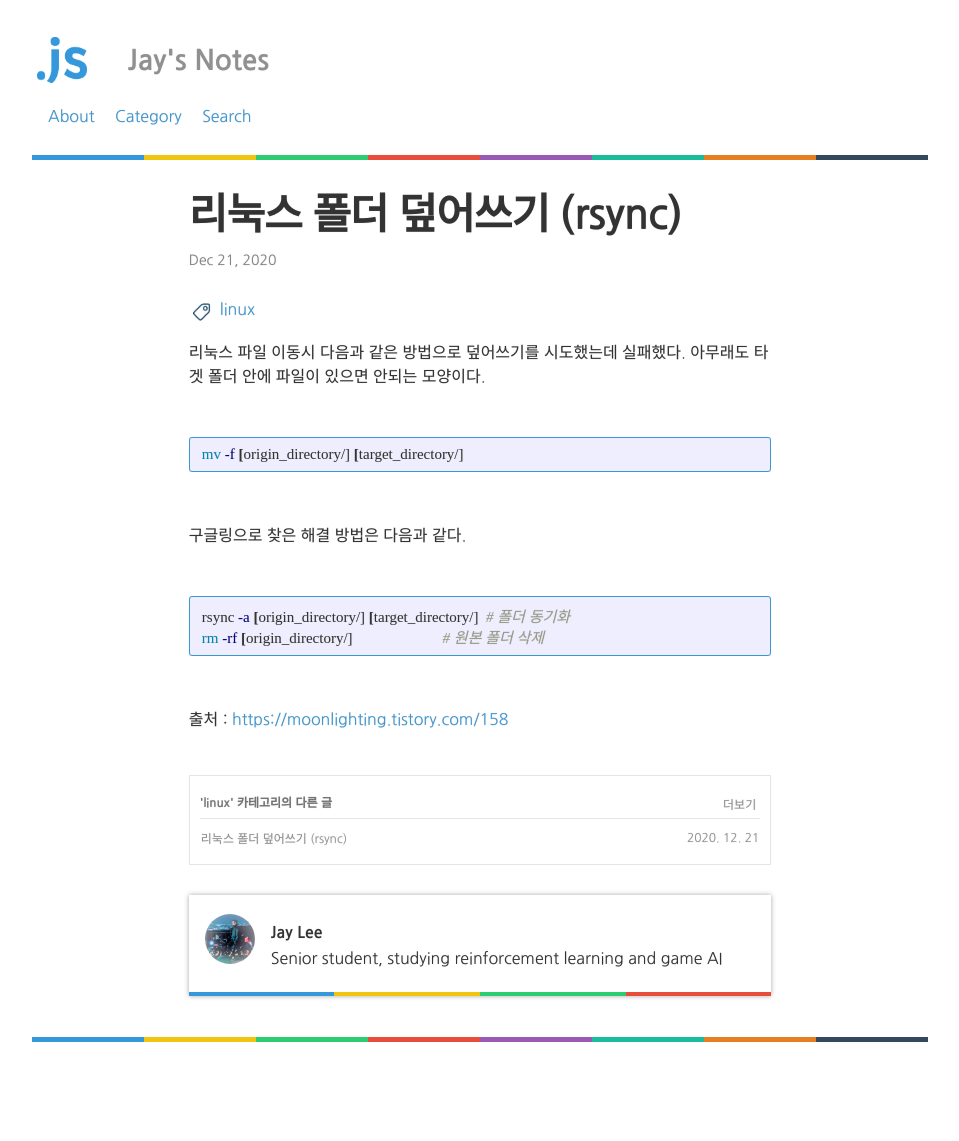
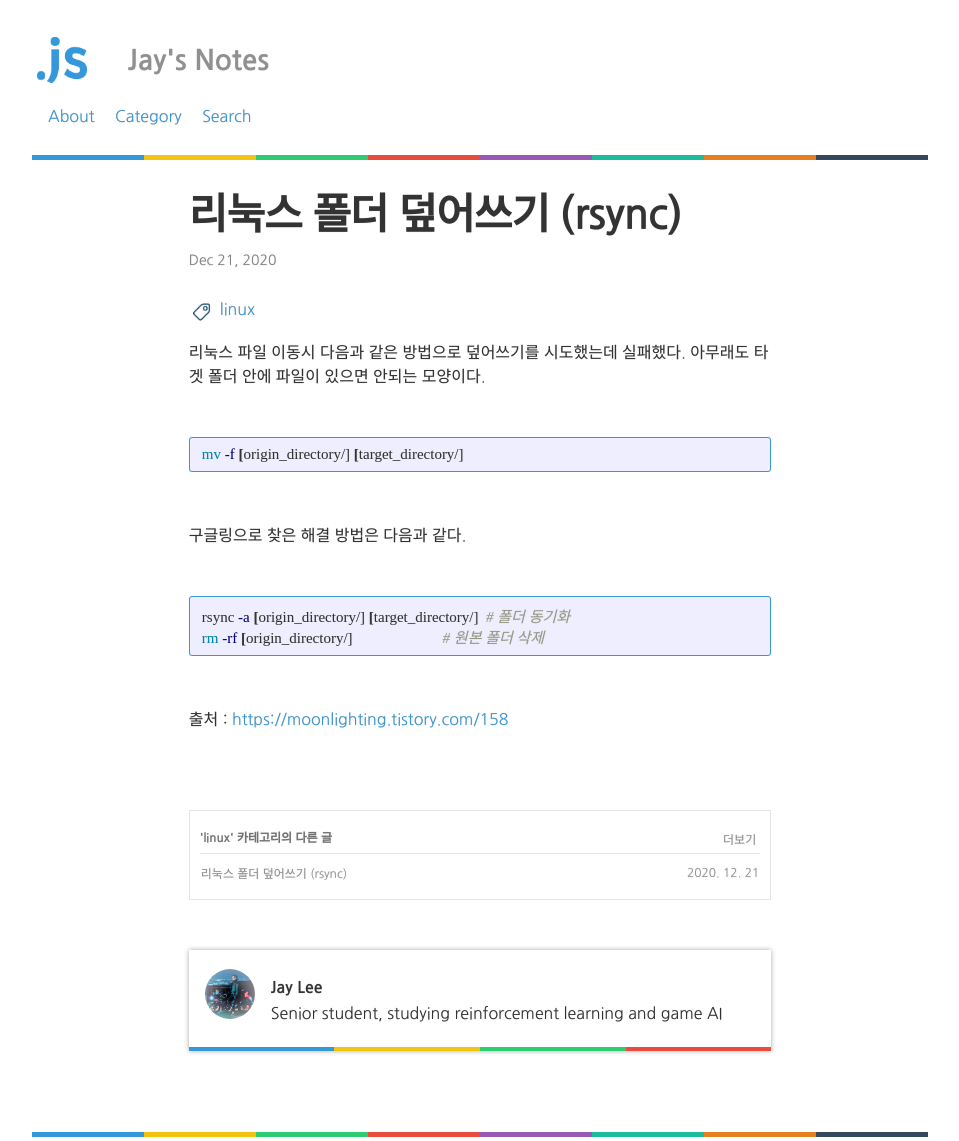
Before and after one commit to Clarit7/clarit7.github.io, a Jekyll site: the page built from _posts/2020-12-21-linux_file_move.md, in a window 1280 px wide. Shown: the whole page, without its empty margins (160-1119 px from the left). Built offline with Jekyll 4.4.1, drawn with Linux system fonts in a browser that asks for light colours; some web fonts are replaced; comment, search, counter and statistics services are not loaded; before the commit the page ends 1046 px from its top, so only the background shows below that.

Commit message:
Update post.html

```diff
--- a/_layouts/post.html
+++ b/_layouts/post.html
@@ -11,34 +11,14 @@
   <br />
   <div class="post-content" itemprop="articleBody">
     {{ content }}
-
-    <br />
-
-    <div class="more-posts">
-      <div class="more-category">
-        <h4>'{{ page.categories }}' 카테고리의 다른 글</h4>
-        <a href="/categories/{{ page.categories }}" class="more-button">더보기</a>
-      </div>
-      <table class="bot">
-        <tbody>
-          {% assign count = 0 %}
-          {% for post in site.posts %}
-            {% if post.categories == page.categories %}
-              {% assign count = count | plus: 1 %}
-              {% if count < 5 %}
-                <tr>
-                  <th class="more-posts-title">
-                    <a href="{{ site.url }}{{ post.url }}">{{ post.title }}</a>
-                  </th>
-                  <td class="more-posts-date">{{ post.date | date: '%Y. %m. %d' }}</td>
-                </tr>
-              {% endif %}
-            {% endif %}
-          {% endfor %}
-        </tbody>
-      </table>
-    </div>
   </div>
-  {% include author.html %}
-  {% if site.disqus-shortname %}{% include disqus.html %}{% endif %}
 </article>
+<br />
+<br />
+{% include more.html %}
+<br />
+<br />
+{% include author.html %}
+<br />
+<br />
+{% if site.disqus-shortname %}{% include disqus.html %}{% endif %}
```
